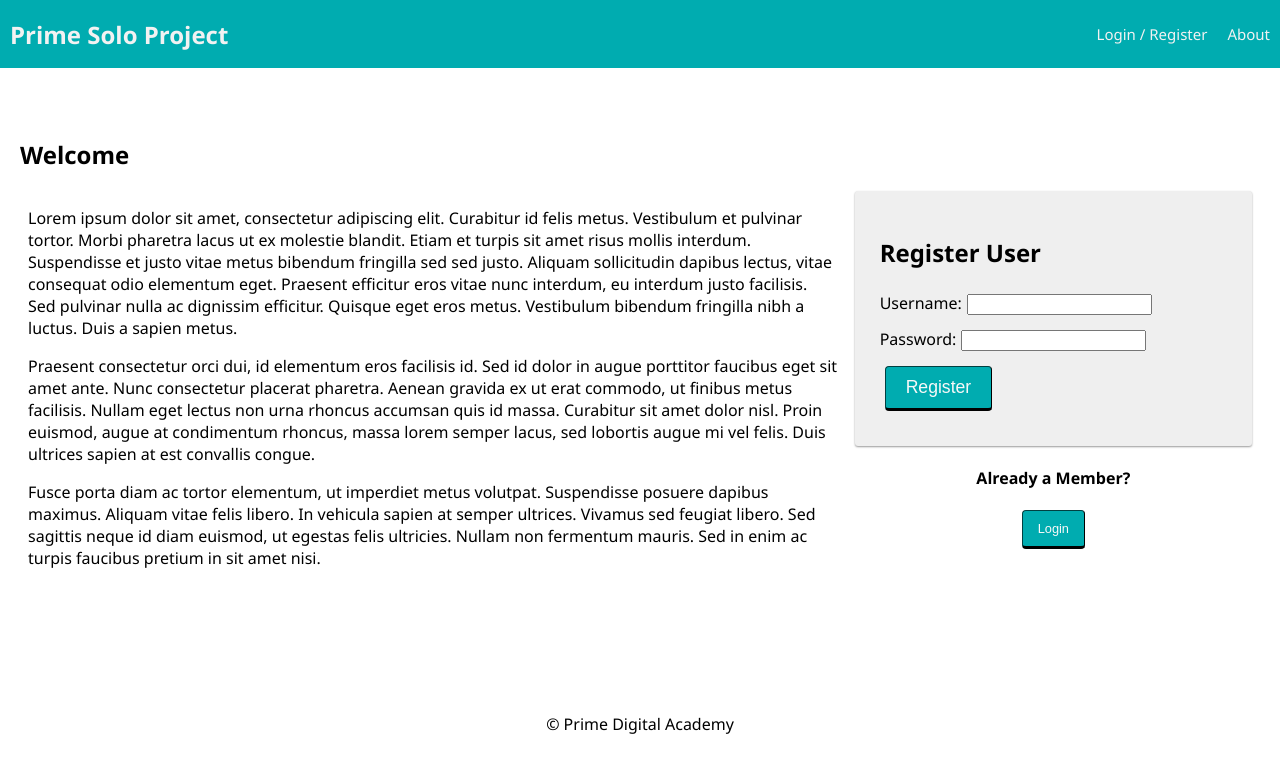
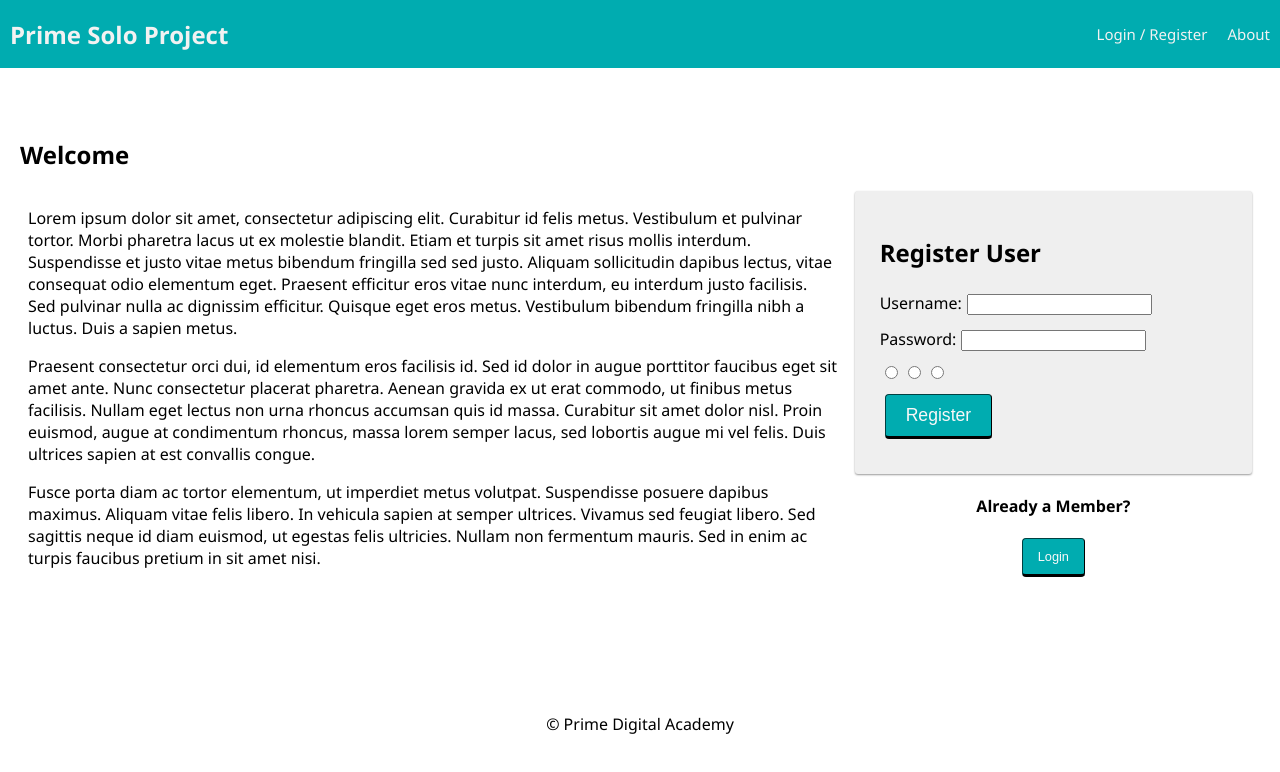
Before and after one commit to noelani-rose/knuckles-down-solo-project, a React (Create React App) app: page /#/home in a window 1280 px wide. Shown: the top 772 px of the page. Built offline with nearby package versions, Linux system fonts and the light colour scheme; no server answers.

Commit message:
import MUI

```diff
--- a/package.json
+++ b/package.json
@@ -7,6 +7,9 @@
     "node": "16.x"
   },
   "dependencies": {
+    "@emotion/react": "^11.10.5",
+    "@emotion/styled": "^11.10.5",
+    "@mui/material": "^5.10.13",
     "axios": "^0.21.1",
     "bcryptjs": "^2.4.3",
     "cookie-session": "^2.0.0",
--- a/src/components/App/App.jsx
+++ b/src/components/App/App.jsx
@@ -14,7 +14,7 @@ import Footer from '../Footer/Footer';
 import ProtectedRoute from '../ProtectedRoute/ProtectedRoute';
 
 import AboutPage from '../AboutPage/AboutPage';
-import UserPage from '../UserPage/UserPage';
+import HomePage from '../HomePage/HomePage';
 import InfoPage from '../InfoPage/InfoPage';
 import LandingPage from '../LandingPage/LandingPage';
 import LoginPage from '../LoginPage/LoginPage';
@@ -57,7 +57,7 @@ function App() {
             exact
             path="/user"
           >
-            <UserPage />
+            <HomePage />
           </ProtectedRoute>
 
           <ProtectedRoute
--- a/src/components/RegisterForm/RegisterForm.jsx
+++ b/src/components/RegisterForm/RegisterForm.jsx
@@ -39,6 +39,7 @@ function RegisterForm() {
           />
         </label>
       </div>
+
       <div>
         <label htmlFor="password">
           Password:
@@ -51,6 +52,18 @@ function RegisterForm() {
           />
         </label>
       </div>
+
+        <div>
+          <label htmlFor = "experience">
+
+          <input type = "radio" value = "0"></input>
+          <input type = "radio" value = "1"></input>
+          <input type = "radio" value = "2"></input>
+
+          </label>
+        </div>
+
+
       <div>
         <input className="btn" type="submit" name="submit" value="Register" />
       </div>
```
Also changed, not shown: src/components/HomePage/HomePage.jsx (renamed from src/components/UserPage/UserPage.jsx, +9 -2 lines), 1 other file (tests, documents, lock files or other folders).
